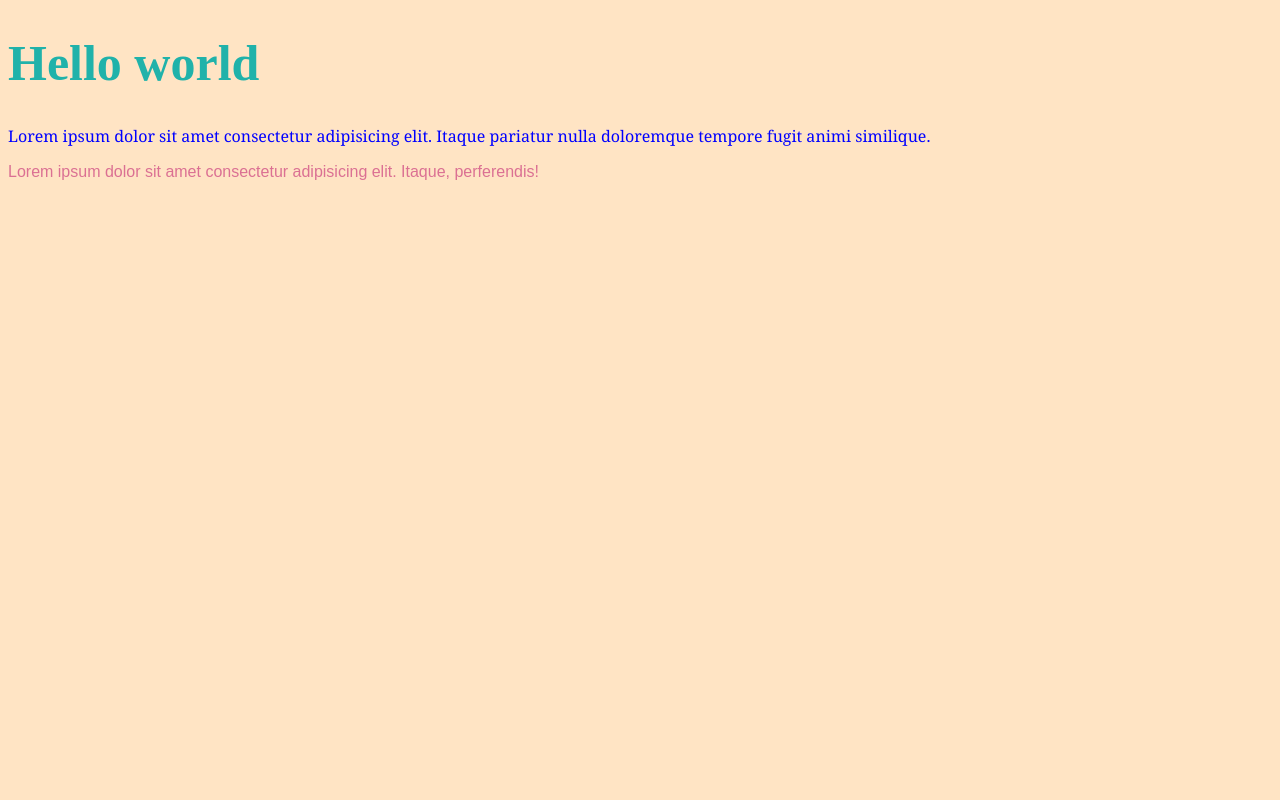
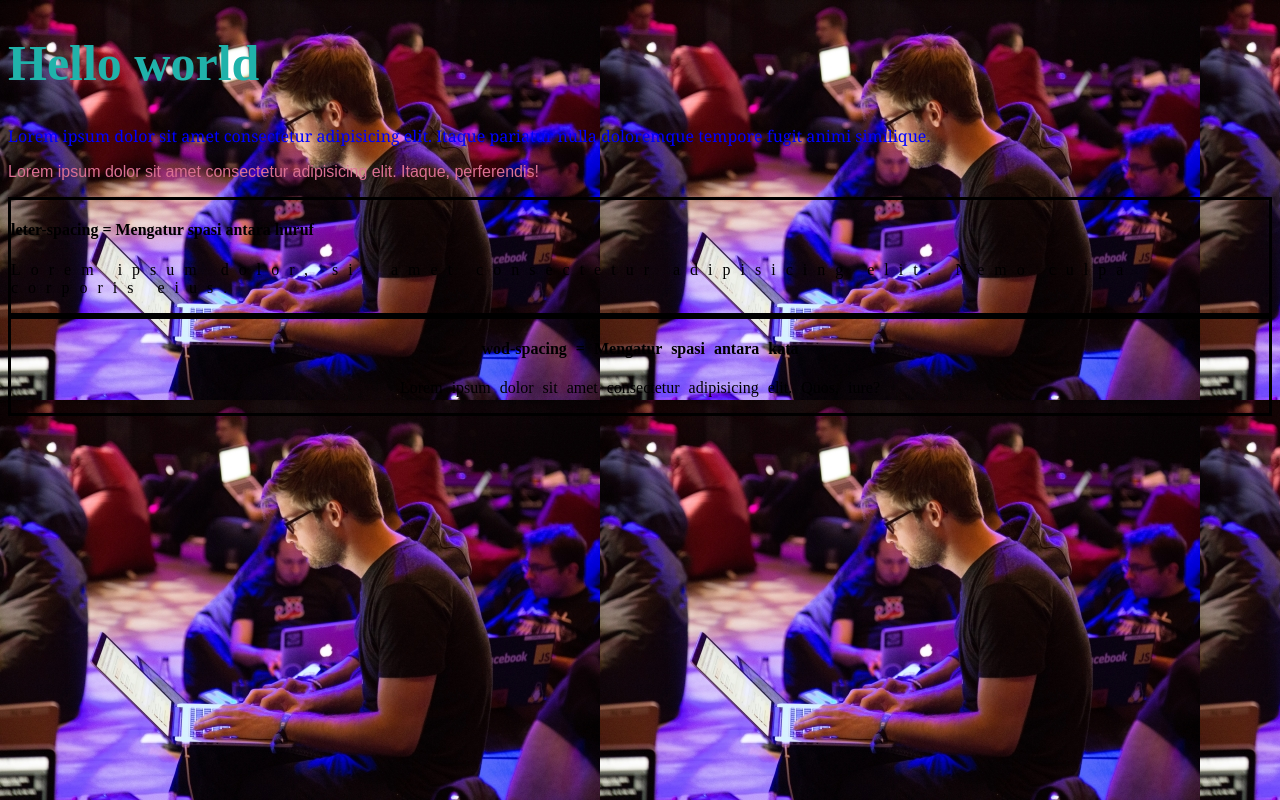
Before and after one commit to HaerulAdha/belajar-css-dasar, a plain HTML site: page index.html in a window 1280 px wide. Drawn offline with Linux system fonts and the light colour scheme.

Commit message:
menambah file dan img

```diff
--- a/index.html
+++ b/index.html
@@ -10,6 +10,8 @@
     <style>
       body {
         background-color: bisque;
+        background-image: url(img/alex-kotliarskyi-ourQHRTE2IM-unsplash.jpg);
+        background-repeat: ;
       }
       h1 {
         color: lightseagreen;
@@ -19,9 +21,18 @@
   </head>
   <body>
     <h1>Hello world</h1>
+    <!-- Metode inline css -->
+    <p style="font-family: Georgia, 'Times New Roman', Times, serif; color: blue">Lorem ipsum dolor sit amet consectetur adipisicing elit. Itaque pariatur nulla doloremque tempore fugit animi similique.</p>
+    <p style="color: palevioletred; font-family: sans-serif">Lorem ipsum dolor sit amet consectetur adipisicing elit. Itaque, perferendis!</p>
+    <!-- Metode inline css -->
+
+    <section style="border: solid">
+      <h4>leter-spacing = Mengatur spasi antara huruf</h4>
+      <p>Lorem ipsum dolor, sit amet consectetur adipisicing elit. Nemo culpa corporis eius.</p>
+    </section>
+    <article style="border: solid">
+      <h4>wod-spacing = Mengatur spasi antara kata</h4>
+      <p>Lorem ipsum dolor sit amet consectetur adipisicing elit. Quos, iure?</p>
+    </article>
   </body>
-  <!-- Metode inline css -->
-  <p style="font-family: Georgia, 'Times New Roman', Times, serif; color: blue">Lorem ipsum dolor sit amet consectetur adipisicing elit. Itaque pariatur nulla doloremque tempore fugit animi similique.</p>
-  <p style="color: palevioletred; font-family: sans-serif">Lorem ipsum dolor sit amet consectetur adipisicing elit. Itaque, perferendis!</p>
-  <!-- Metode inline css -->
 </html>
--- a/style.css
+++ b/style.css
@@ -1,3 +1,14 @@
+/* Text Styling */
 h1 {
   font-size: 50px;
 }
+section p {
+  letter-spacing: 10px;
+}
+article {
+  word-spacing: 5px;
+  text-align: center;
+}
+/* Text Styling */
+
+/* Background */
```
Also changed, not shown: img/alex-kotliarskyi-ourQHRTE2IM-unsplash.jpg (added).
